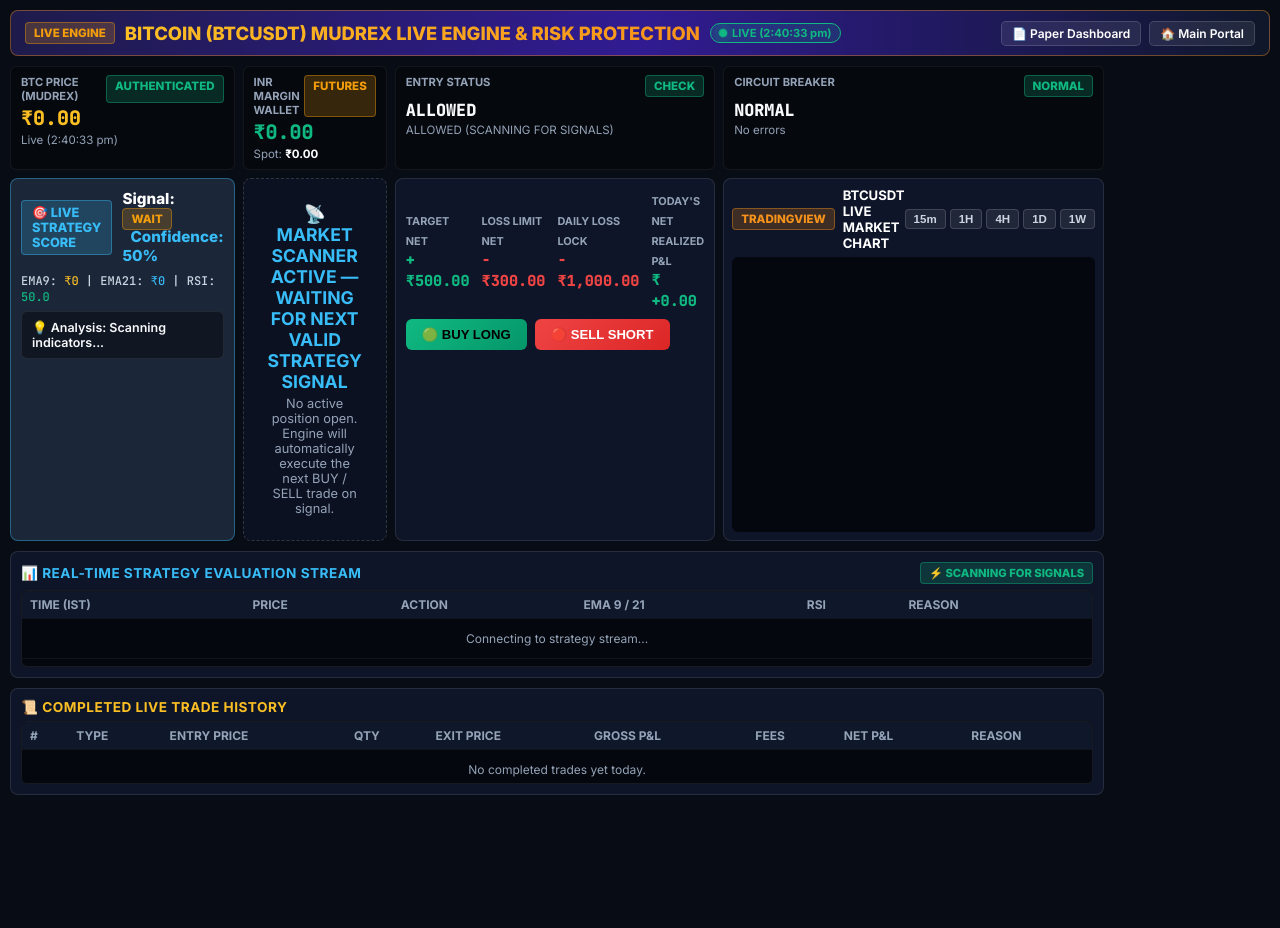
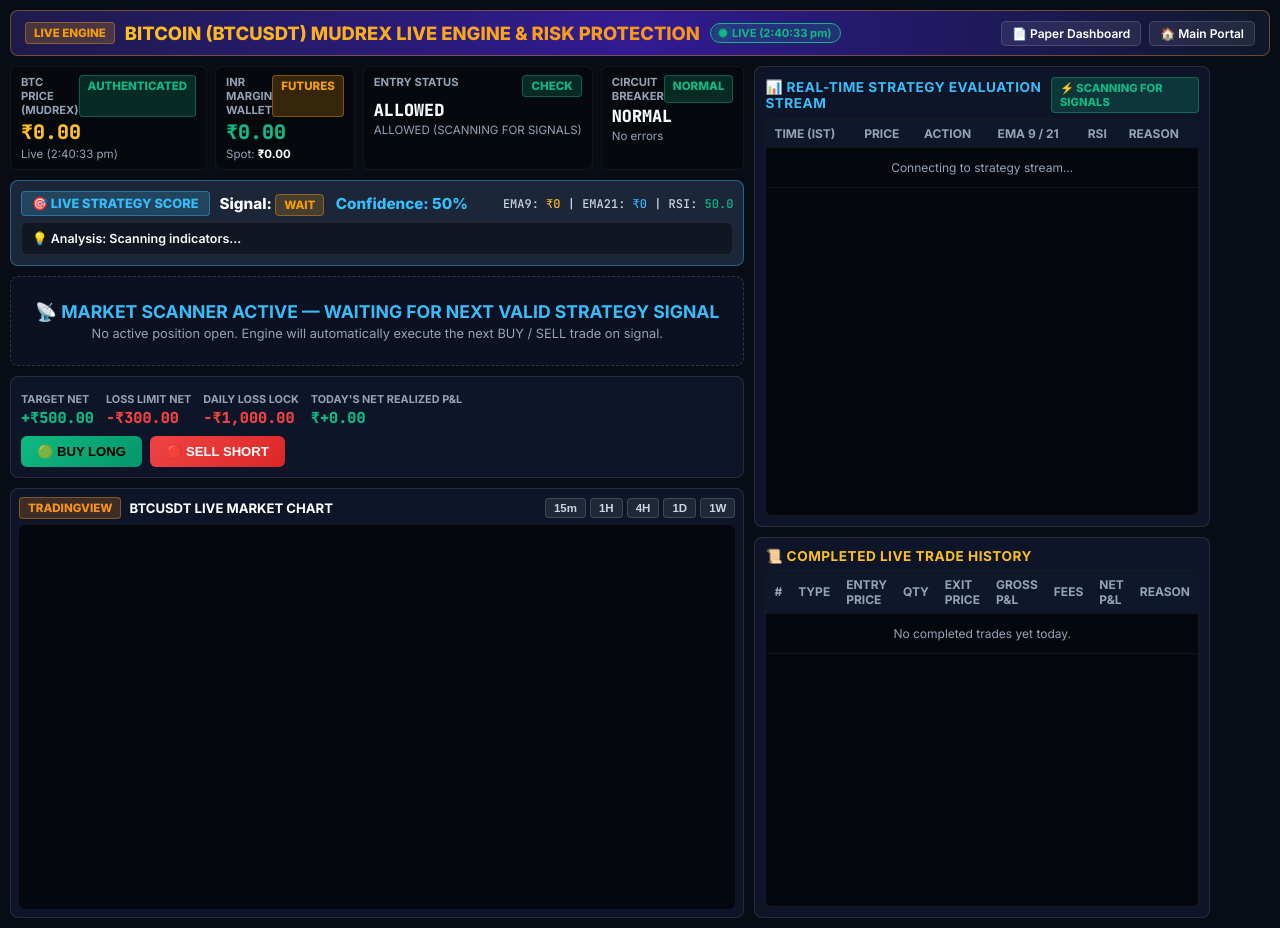
Before and after one commit to DrYogeshBhardwaj/crudeoil-trading-v2, a FastAPI app: page /bitcoin/live in a window 1280 px wide. Run offline with FastAPI, Linux system fonts and the light colour scheme; data that the repository does not hold is empty; some libraries are stand-ins or nearby versions.

Commit message:
Fix PC grid-4 layout div, update SL/TP labels, set TradingView chart min-height 380px

```diff
--- a/templates/bitcoin_live.html
+++ b/templates/bitcoin_live.html
@@ -407,6 +407,8 @@
                     <div class="metric-val" id="cb_status" style="font-size:1.05rem;">NORMAL</div>
                     <div class="metric-sub" id="cb_reason">No errors</div>
                 </div>
+            </div>
+
             <!-- LIVE STRATEGY SCORE & SIGNAL CARD (MOBILE & DESKTOP HIGHLIGHT) -->
             <div class="panel" style="padding: 10px; background: rgba(30, 41, 59, 0.95); border: 1px solid rgba(56, 189, 248, 0.4); border-radius: 8px;">
                 <div style="display: flex; justify-content: space-between; align-items: center; flex-wrap: wrap; gap: 8px;">
@@ -447,11 +449,11 @@
                         <div class="pos-cell-val" id="pos_entry_price" style="color:#fbbf24;">₹0.00</div>
                     </div>
                     <div class="pos-cell" style="background:rgba(239,68,68,0.1); border-color:rgba(239,68,68,0.3);">
-                        <div class="pos-cell-lbl" style="color:#ef4444;">STOP LOSS (-₹100 NET)</div>
+                        <div class="pos-cell-lbl" style="color:#ef4444;">STOP LOSS (-₹300 NET)</div>
                         <div class="pos-cell-val" id="pos_stop_loss" style="color:#ef4444;">₹0.00</div>
                     </div>
                     <div class="pos-cell" style="background:rgba(16,185,129,0.1); border-color:rgba(16,185,129,0.3);">
-                        <div class="pos-cell-lbl" style="color:#10b981;">TARGET PROFIT (+₹200 NET)</div>
+                        <div class="pos-cell-lbl" style="color:#10b981;">TARGET PROFIT (+₹500 NET)</div>
                         <div class="pos-cell-val" id="pos_target_price" style="color:#10b981;">₹0.00</div>
                     </div>
                     <div class="pos-cell" style="display:flex; align-items:center; justify-content:center;">
@@ -495,7 +497,7 @@
             </div>
 
             <!-- 4. LIVE TRADINGVIEW CANDLESTICK CHART PANEL WITH TIMEFRAME SELECTOR -->
-            <div class="panel" style="flex: 1; display: flex; flex-direction: column; min-height: 220px; padding: 8px; gap: 6px;">
+            <div class="panel" style="flex: 1.5; display: flex; flex-direction: column; min-height: 380px; padding: 8px; gap: 6px;">
                 <div style="display: flex; justify-content: space-between; align-items: center;">
                     <div style="display: flex; align-items: center; gap: 8px;">
                         <span class="badge-status badge-btc" style="background:rgba(247,147,26,0.2); color:#f7931a; border:1px solid rgba(247,147,26,0.4);">TRADINGVIEW</span>
@@ -509,7 +511,7 @@
                         <button class="tf-btn" onclick="switchTimeframe('W', this)">1W</button>
                     </div>
                 </div>
-                <div id="tv_btcusdt_container" style="flex: 1; width: 100%; height: 100%; min-height: 180px; border-radius: 6px; overflow: hidden; background: #04070d;"></div>
+                <div id="tv_btcusdt_container" style="flex: 1; width: 100%; height: 100%; min-height: 340px; border-radius: 6px; overflow: hidden; background: #04070d;"></div>
             </div>
 
         </div>
```
